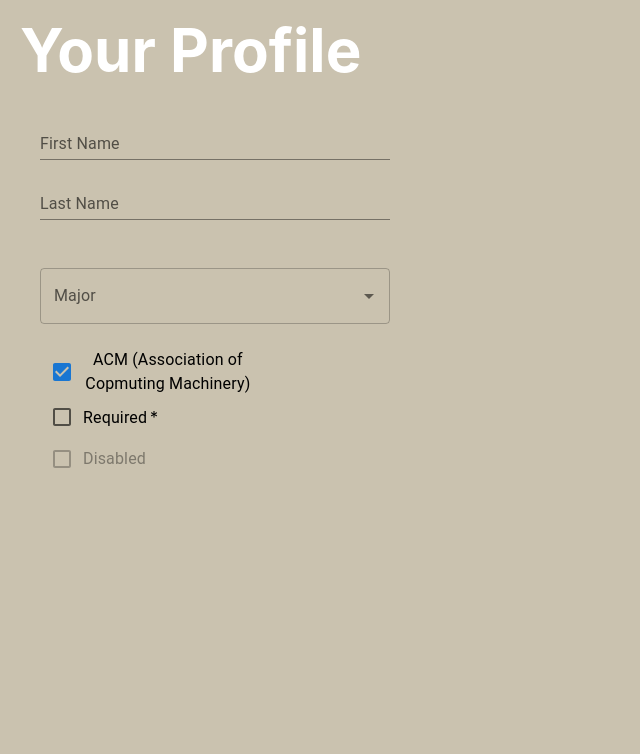
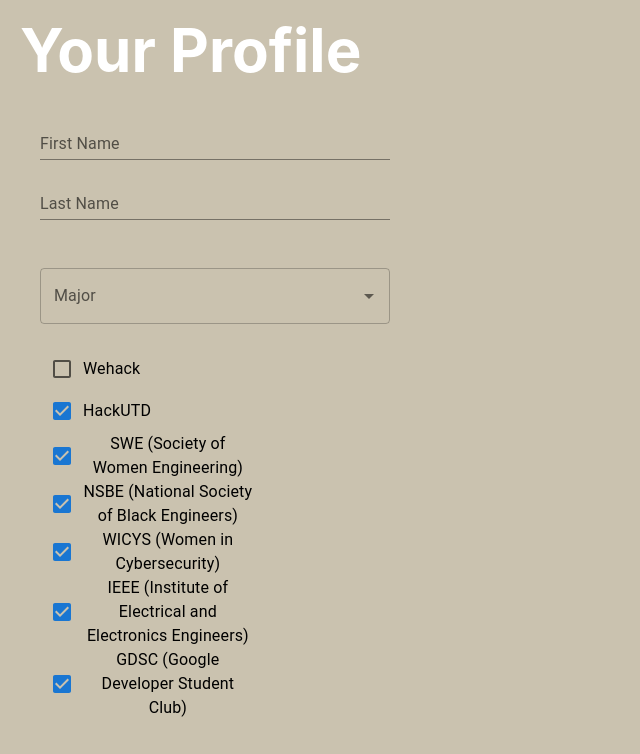
Before and after one commit to vvyn/MagicTree, a React (Create React App) app in the folder magictree/: page /Profile in a window 1280 px wide. Shown: the top 754 px of the page, without its empty margins (0-640 px from the left). Built offline with nearby package versions, Linux system fonts and the light colour scheme; the HTML template or start-up script is replaced by a standard one.

Commit message:
test change

```diff
--- a/magictree/src/pages/Profile.js
+++ b/magictree/src/pages/Profile.js
@@ -62,9 +62,13 @@
         <div className=" px-3 pt-6 justify-center text-center">
 
         <FormGroup>
-        <FormControlLabel control={<Checkbox defaultChecked />} label="ACM (Association of Copmuting Machinery) " />
-        <FormControlLabel required control={<Checkbox />} label="Required" />
-        <FormControlLabel disabled control={<Checkbox />} label="Disabled" />
+        <FormControlLabel control={<Checkbox defsaultChecked />} label="Wehack" />
+        <FormControlLabel control={<Checkbox defaultChecked />} label="HackUTD " />
+        <FormControlLabel control={<Checkbox defaultChecked />} label="SWE (Society of Women Engineering) " />
+        <FormControlLabel control={<Checkbox defaultChecked />} label= "NSBE (National Society of Black Engineers)" />
+        <FormControlLabel control={<Checkbox defaultChecked />} label="WICYS (Women in Cybersecurity)" />
+        <FormControlLabel control={<Checkbox defaultChecked />} label="IEEE (Institute of Electrical and Electronics Engineers) " />
+        <FormControlLabel control={<Checkbox defaultChecked />} label="GDSC (Google Developer Student Club) " />
         </FormGroup>
         </div>
       </div>
```
Also changed, not shown: magictree/public/Flowers.png (added).
